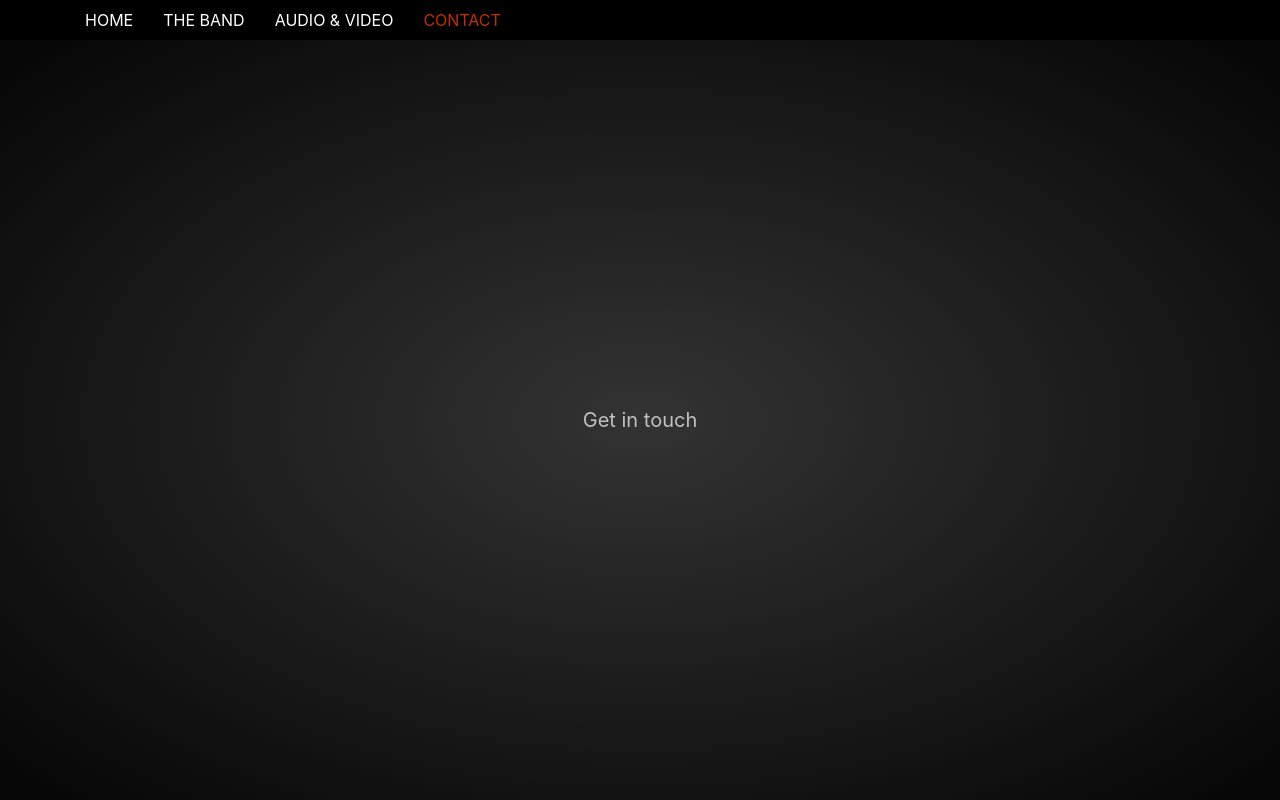
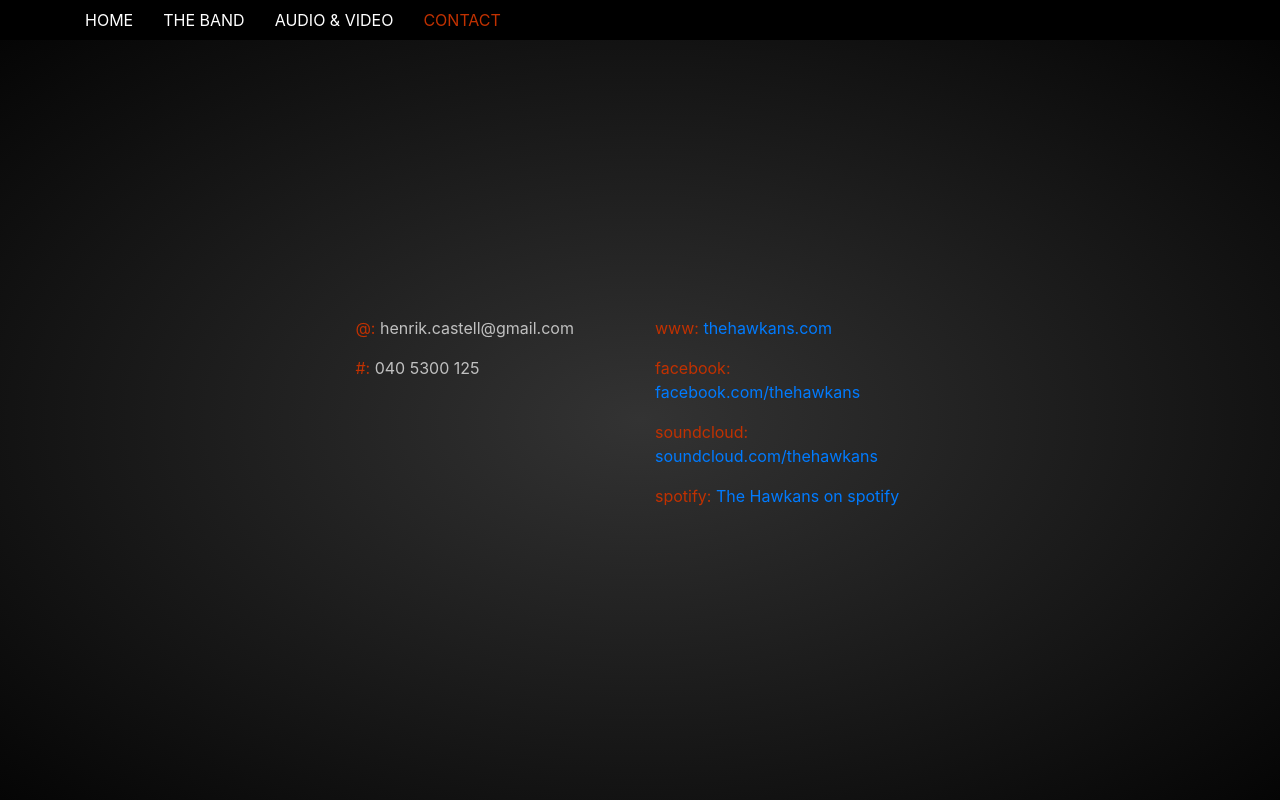
Before and after one commit to joakimekroos/thehawkans, a React (Create React App) app: page /contact in a window 1280 px wide. Built offline with nearby package versions, Linux system fonts and the light colour scheme; a web font is replaced by a local one.

Commit message:
Add content to "Contact" page

```diff
--- a/src/components/content/Contact.js
+++ b/src/components/content/Contact.js
@@ -5,10 +5,34 @@ const Contact = () =>{
   return(
     <div className="thehawkans-content">
       <Container>
-        <p
-          className="slogan">
-          Get in touch
-        </p>
+        <div className="row">
+          <div className="col-md-6">
+            <p>
+              <span className="emphasis">@: </span>henrik.castell@gmail.com
+            </p>
+            <p>
+              <span className="emphasis">#: </span>040 5300 125
+            </p>
+          </div>
+          <div className="col-md-6">
+            <p>
+              <span className="emphasis">www: </span>
+              <a href="//thehawkans.com" target="_blank">thehawkans.com</a>
+            </p>
+            <p>
+              <span className="emphasis">facebook: </span>
+              <a href="//facebook.com/thehawkans" target="_blank">facebook.com/thehawkans</a>
+            </p>
+            <p>
+              <span className="emphasis">soundcloud: </span>
+              <a href="//soundcloud.com/thehawkans" target="_blank">soundcloud.com/thehawkans</a>
+          </p>
+            <p>
+              <span className="emphasis">spotify: </span>
+              <a href="//open.spotify.com/artist/1sz1l9exwoVnqDkrYvyLIu" target="_blank">The Hawkans on spotify</a>
+            </p>
+          </div>
+        </div>
       </Container>
     </div>
   )
```
